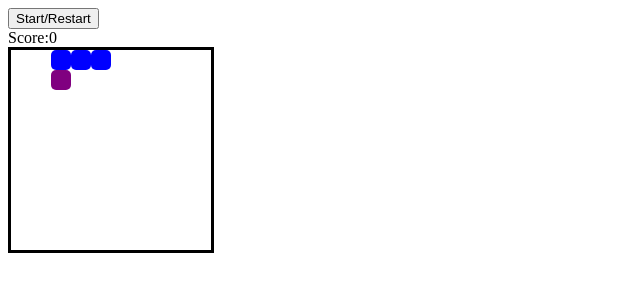
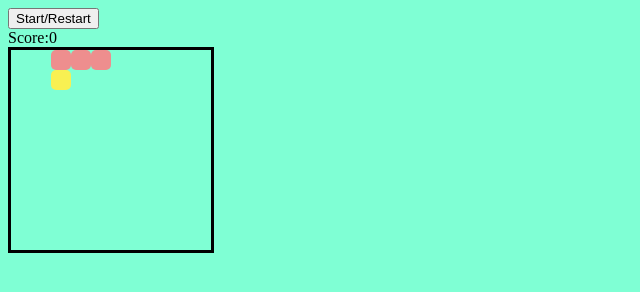
Before and after one commit to anmol-1010/snakeGameJS, a plain HTML site: page index.html in a window 1280 px wide. Both pictures are taken after a click on the button "Start/Restart". Shown: the whole page, without its empty margins (0-640 px from the left). Drawn offline with Linux system fonts and the light colour scheme.

Commit message:
Modified the css of the game

```diff
--- a/css/style.css
+++ b/css/style.css
@@ -1,3 +1,7 @@
+body{
+    background-color: aquamarine;
+}
+
 .grid{
     width: 200px;
     height: 200px;
@@ -13,12 +17,12 @@
 
 .snake{
     border-radius: 5px;
-    background-color: blue;
+    background-color: rgb(238, 142, 142);
 }
 
 .apple{
     border-radius: 5px;
-    background-color: purple;
+    background-color: rgb(248, 240, 82);
 }
 .apple::before{
     border-radius: 2px;
```
